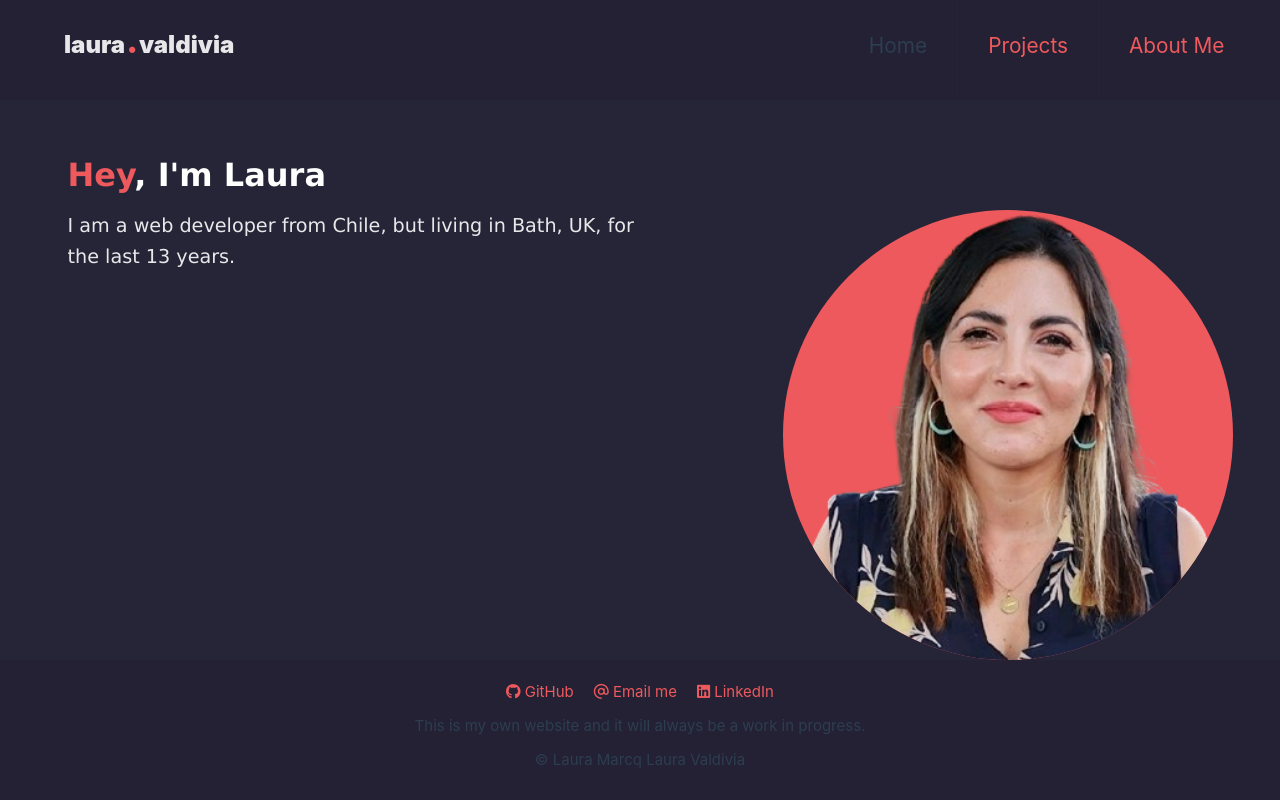
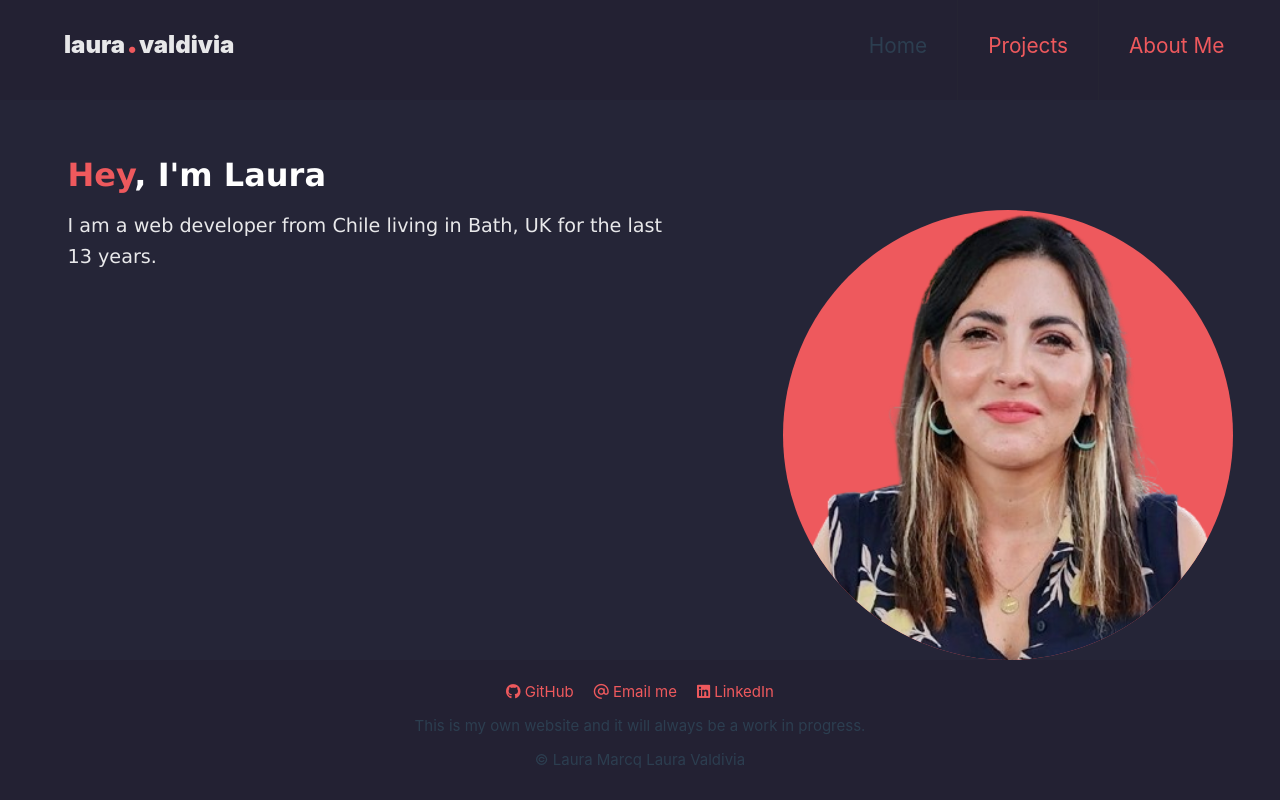
Before and after one commit to lauramarcq/personal-site-2024, a Vue app: page / in a window 1280 px wide. Built offline with nearby package versions, Linux system fonts and the light colour scheme.

Commit message:
correct punctutation

```diff
--- a/src/components/TheWelcome.vue
+++ b/src/components/TheWelcome.vue
@@ -3,7 +3,7 @@
     <div class="message-container">
       <div class="message"><span>Hey</span>, I'm Laura</div>
       <div class="message-details">
-        I am a web developer from Chile, but living in Bath, UK, for the last 13 years.
+        I am a web developer from Chile living in Bath, UK for the last 13 years.
       </div>
     </div>
     <div class="image-container">
```
